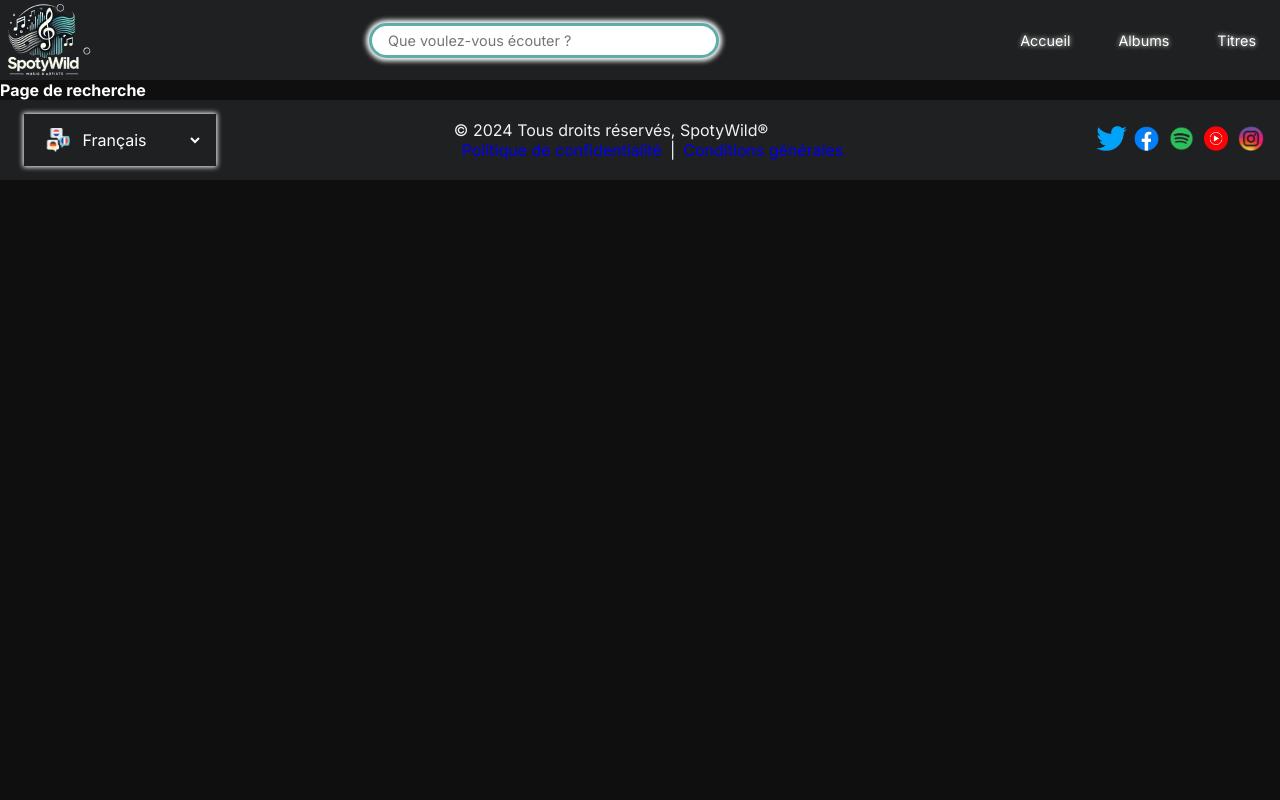
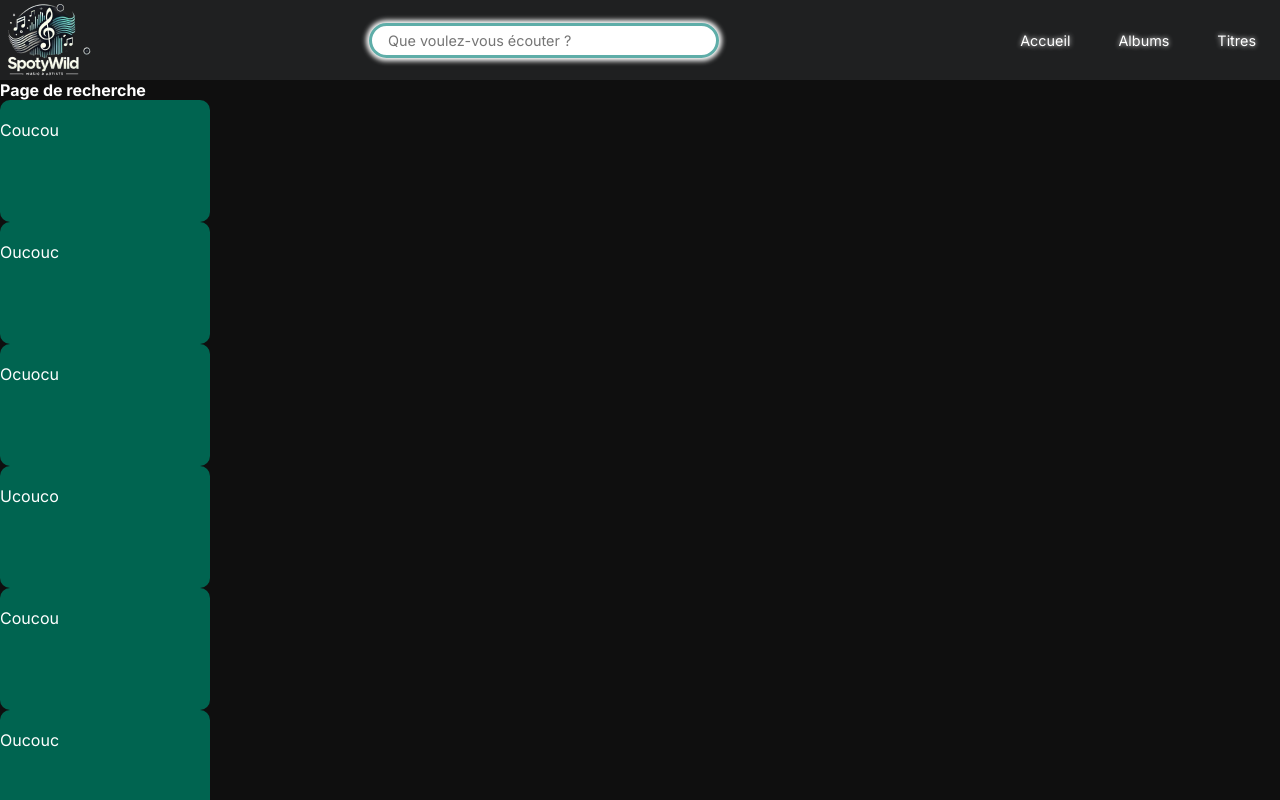
Before and after one commit to WildCodeSchool-2024-09/JS-Nantes-P2-Spotywild, a React (Vite) app in the folder client/: page /searchpage in a window 1280 px wide. Shown: the top 800 px of the page. Built offline with nearby package versions, Linux system fonts and the light colour scheme.

Commit message:
Update the SearchPage render.

```diff
--- /dev/null
+++ b/client/src/components/CategoryCard/CategoryCard.css
@@ -0,0 +1,6 @@
+.category-card {
+  width: 210px;
+  height: 122px;
+  border-radius: 10px;
+  background-color: #006450;
+}
--- /dev/null
+++ b/client/src/components/CategoryCard/CategoryCard.tsx
@@ -0,0 +1,23 @@
+import "./CategoryCard.css";
+
+interface CardI {
+  id: number;
+  name: string;
+  imgSrc: string;
+}
+interface CharacterI {
+  character: CardI;
+}
+
+function CategoryCard({ character }: CharacterI) {
+  return (
+    <>
+      <figure className="category-card">
+        <img src="" alt="" />
+        <figcaption>{character.name}</figcaption>
+      </figure>
+    </>
+  );
+}
+
+export default CategoryCard;
--- a/client/src/pages/SearchPage.tsx
+++ b/client/src/pages/SearchPage.tsx
@@ -1,5 +1,70 @@
+import "./SearchPage.css";
+import CategoryCard from "../components/CategoryCard/CategoryCard";
+
+const listTest = [
+  {
+    id: 1,
+    name: "Coucou",
+    imgSrc: "",
+  },
+  {
+    id: 2,
+    name: "Oucouc",
+    imgSrc: "",
+  },
+  {
+    id: 3,
+    name: "Ocuocu",
+    imgSrc: "",
+  },
+  {
+    id: 4,
+    name: "Ucouco",
+    imgSrc: "",
+  },
+  {
+    id: 5,
+    name: "Coucou",
+    imgSrc: "",
+  },
+  {
+    id: 6,
+    name: "Oucouc",
+    imgSrc: "",
+  },
+  {
+    id: 7,
+    name: "Ocuocu",
+    imgSrc: "",
+  },
+  {
+    id: 8,
+    name: "Ucouco",
+    imgSrc: "",
+  },
+  {
+    id: 9,
+    name: "Ocuocu",
+    imgSrc: "",
+  },
+  {
+    id: 10,
+    name: "Ucouco",
+    imgSrc: "",
+  },
+];
+
 function SearchPage() {
-  return <h1>Page de recherche</h1>;
+  return (
+    <>
+      <h1>Page de recherche</h1>
+      <section className="catergory-container">
+        {listTest.map((card) => {
+          return <CategoryCard key={card.id} character={card} />;
+        })}
+      </section>
+    </>
+  );
 }
 
 export default SearchPage;
```
Also changed, not shown: client/src/pages/SearchPage.css (added).
